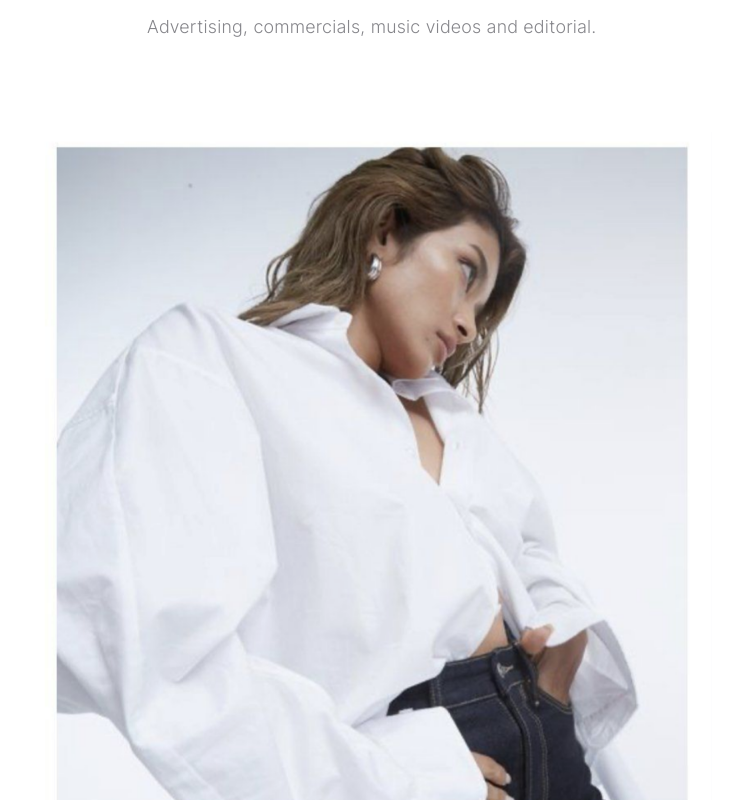
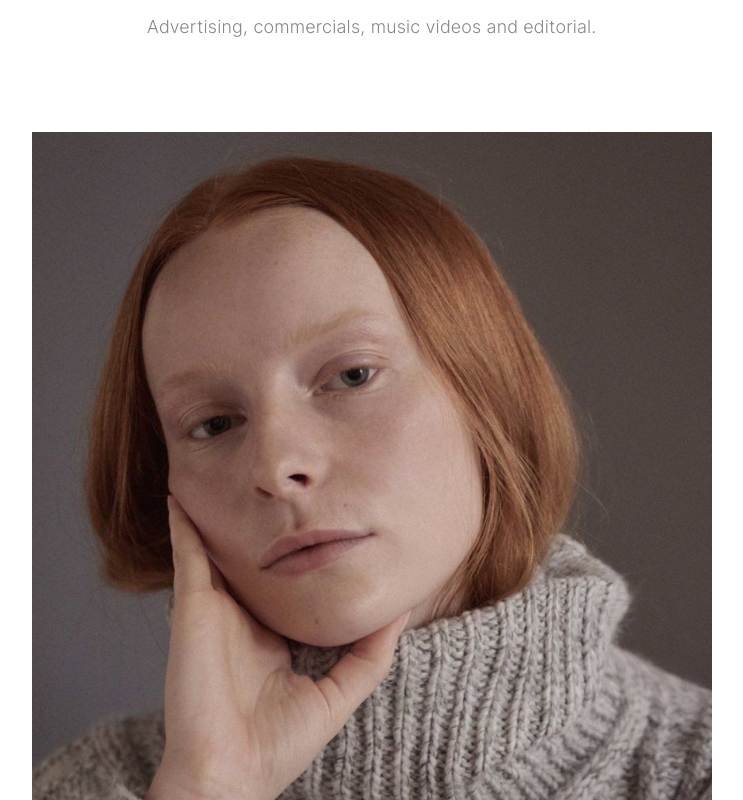
Before and after one commit to SevenBros/makihairmake, a Next.js app: page / in a window 1280 px wide. Shown: the part 400-1200 px from the top of the page, without its empty margins (268-1011 px from the left). Built offline with nearby package versions, Linux system fonts and the light colour scheme.

Commit message:
Fixed top image; trim Graphic cover border
Co-Authored-By: Claude Opus 5.5 <noreply@anthropic.com>
Claude-Session: https://claude.ai/code/session_017f3zMtndSM7mDPoyj6wx3q

```diff
--- a/app/globals.css
+++ b/app/globals.css
@@ -574,3 +574,4 @@ body { font-weight: 300; letter-spacing: -0.003em; }
 
 .ftr { justify-content: center; flex-direction: column; gap: 10px; text-align: center; padding: 48px var(--gut) 56px; }
 .ftr-mail:hover { color: var(--muted); }
+.wfeature > img { width: 100%; height: 100%; object-fit: cover; object-position: 50% 30%; animation: fade 1.6s 0.2s ease both; }
--- a/app/page.tsx
+++ b/app/page.tsx
@@ -1,13 +1,12 @@
 import Link from "next/link";
-import HeroSlides from "@/components/HeroSlides";
 import Reveal from "@/components/Reveal";
 import { photos } from "@/data/photos";
 
-const g = (n: number) => `/photos/graphic/graphic-${String(n).padStart(3, "0")}.jpg`;
-const heroImages = [g(30), g(2), g(6), g(33), g(14), g(3)];
+// Top image (fixed)
+const heroImage = "/photos/graphic/graphic-003.jpg";
 
 const sections = [
-  { href: "/graphic", label: "Graphic", cover: photos.graphic[1].thumb, pos: "50% 20%" },
+  { href: "/graphic", label: "Graphic", cover: photos.graphic[1].thumb, pos: "50% 20%", zoom: 1.12 },
   { href: "/video", label: "Video", cover: photos.mh[11].thumb, pos: "50% 50%" },
   { href: "/mh", label: "MH", cover: photos.mh[5].thumb, pos: "50% 50%" },
 ];
@@ -22,7 +21,7 @@ export default function Home() {
       </section>
 
       <div className="wfeature">
-        <HeroSlides images={heroImages} />
+        <img src={heroImage} alt="Maki Hayashi — makeup and hair" />
       </div>
 
       <Reveal />
@@ -30,7 +29,7 @@ export default function Home() {
         {sections.map((s) => (
           <Link key={s.href} href={s.href} className="index-card rv">
             <span className="index-img">
-              <img src={s.cover} alt="" loading="lazy" style={{ objectPosition: s.pos }} />
+              <img src={s.cover} alt="" loading="lazy" style={{ objectPosition: s.pos, scale: "zoom" in s ? String(s.zoom) : undefined }} />
             </span>
             <span className="index-row">
               <span className="index-label">{s.label}</span>
```
